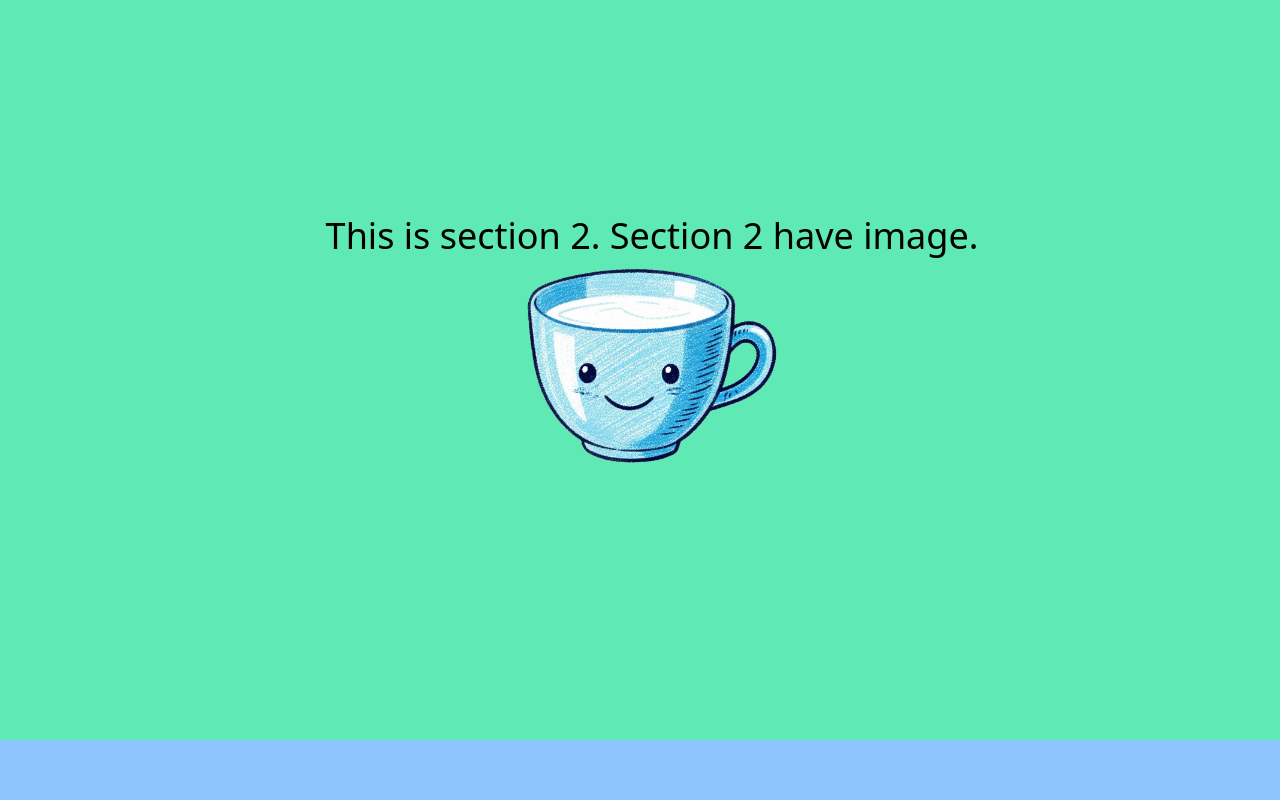
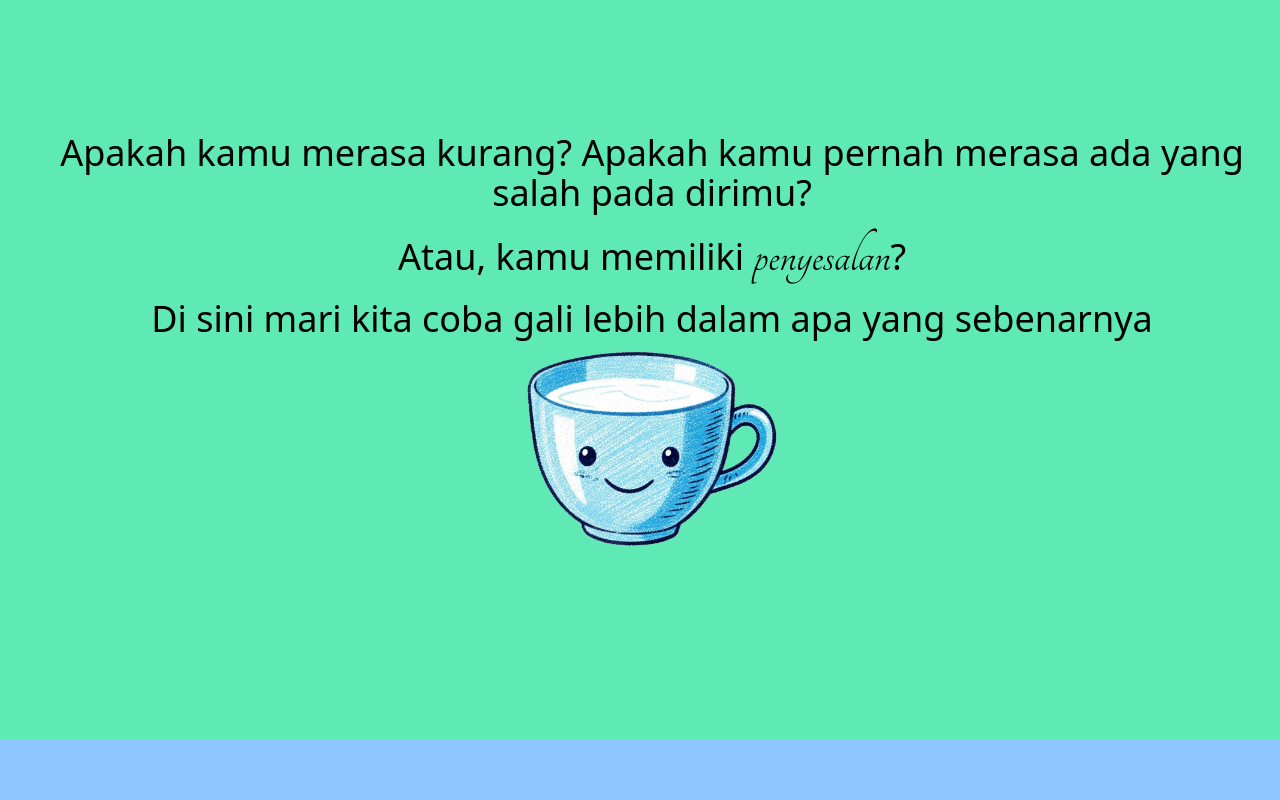
Before and after one commit to KaonWry/your-needs-everyday, a Next.js app: page / in a window 1280 px wide. Shown: the part 860-1660 px from the top of the page. Built offline with nearby package versions, Linux system fonts and the light colour scheme.

Commit message:
fill the content

```diff
--- a/app/components/section2.js
+++ b/app/components/section2.js
@@ -4,7 +4,9 @@ const Section2 = () => {
   return (
     <section className="sections">
       <div className="sections-content">
-        <p>This is section 2. Section 2 have image.</p>
+        <p>Apakah kamu merasa kurang? Apakah kamu pernah merasa ada yang salah pada dirimu?</p>
+        <p>Atau, kamu memiliki <span className="font-tangerine">penyesalan</span>?</p>
+        <p>Di sini mari kita coba gali lebih dalam apa yang sebenarnya</p>
         <Image
           className=""
           src="/cup.png"
--- a/app/components/section3.js
+++ b/app/components/section3.js
@@ -1,13 +1,23 @@
+import Image from 'next/image';
+
 const Section3 = () => {
   return (
     <section className="sections">
       <div className="sections-content">
         <p>
-          This is section 3. Section 3 have multiple line. <br />
+          Coba lihat, itu kamu. Sebuah cangkir yang tanpa ada isi, hanya cangkir yang siap untuk diisi <br />
           <span className="font-tangerine">
             This is the next line of section 3.
           </span>
         </p>
+        <Image
+          className=""
+          src="/cup.png"
+          alt="Cup"
+          width={250}
+          height={0}
+          priority
+        />
       </div>
     </section>
   );
```
